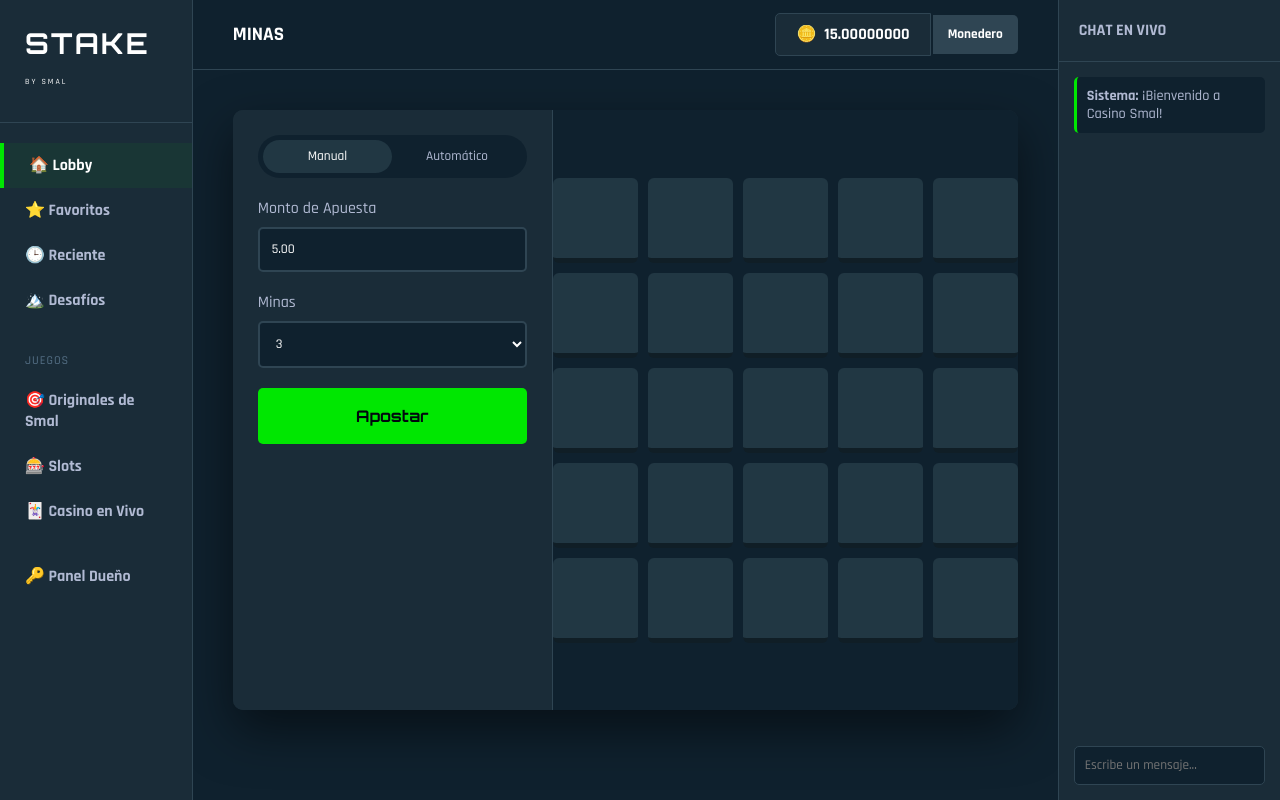
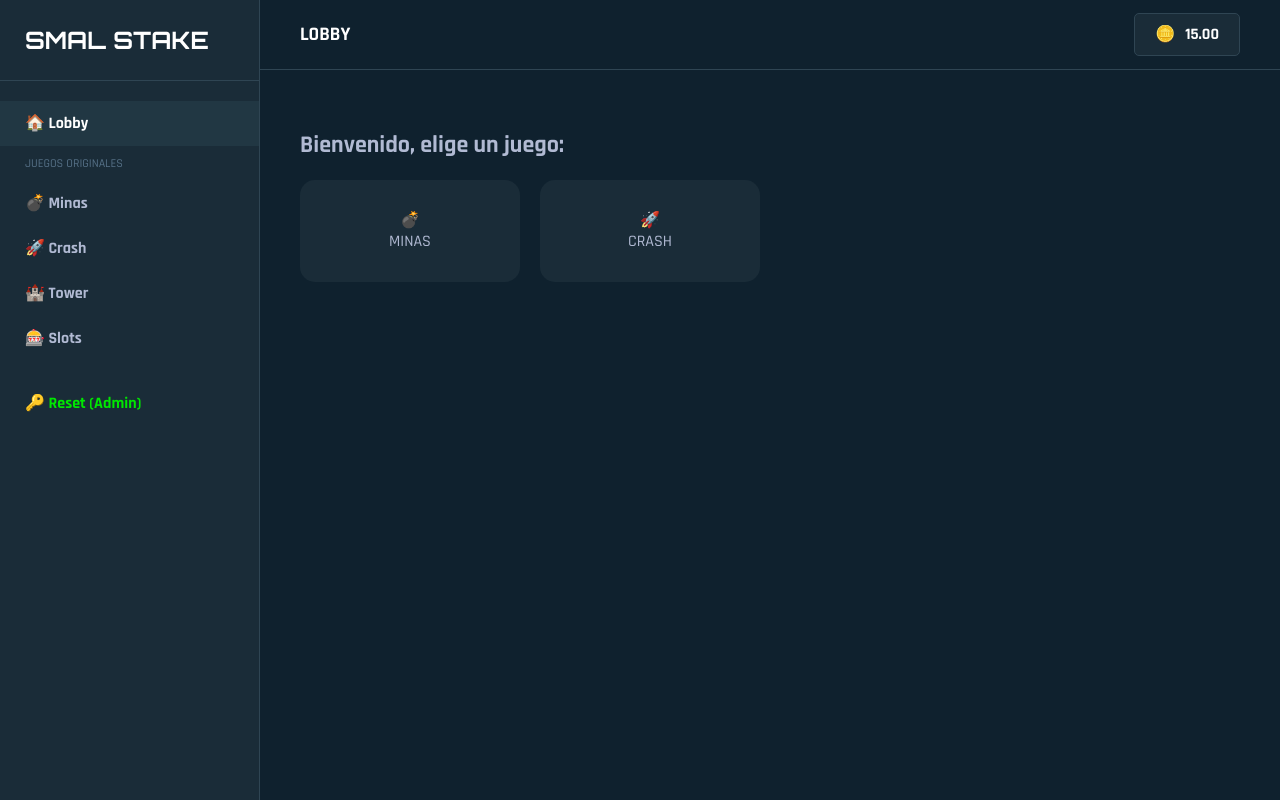
Before and after one commit to maikel2111fs/Mi-portafolio, a plain HTML site: page index.html in a window 1280 px wide. Drawn offline with Linux system fonts and the light colour scheme.

Commit message:
Update index.html

```diff
--- a/index.html
+++ b/index.html
@@ -2,232 +2,230 @@
 <html lang="es">
 <head>
     <meta charset="UTF-8">
-    <title>Casino Smal | Pro Stake Edition</title>
+    <title>Casino Smal | Sistema Integrado</title>
     <link href="https://fonts.googleapis.com/css2?family=Orbitron:wght@700&family=Rajdhani:wght@500;700&display=swap" rel="stylesheet">
     <style>
         :root {
             --bg-main: #0f212e; --bg-sidebar: #1a2c38; --bg-card: #213743;
             --accent: #00e701; --text: #b1bad3; --white: #ffffff; --lose: #ff3366;
         }
-        * { box-sizing: border-box; font-family: 'Rajdhani', sans-serif; transition: 0.2s; }
+        * { box-sizing: border-box; font-family: 'Rajdhani', sans-serif; }
         body { background: var(--bg-main); color: var(--text); margin: 0; display: flex; height: 100vh; overflow: hidden; }
 
-        /* --- SIDEBAR ESTILO STAKE (FOTO 1 y 2) --- */
-        .sidebar { width: 260px; background: var(--bg-sidebar); display: flex; flex-direction: column; border-right: 1px solid #2f4553; z-index: 100; }
-        .logo-area { padding: 25px; font-family: 'Orbitron'; color: var(--white); font-size: 1.8rem; letter-spacing: 2px; border-bottom: 1px solid #2f4553; }
-        .nav-group { padding: 20px 0; overflow-y: auto; flex: 1; }
-        .nav-item { padding: 12px 25px; cursor: pointer; display: flex; align-items: center; gap: 12px; font-weight: 600; color: var(--text); }
-        .nav-item:hover { background: var(--bg-card); color: var(--white); }
-        .nav-item.active { border-left: 4px solid var(--accent); background: rgba(0,231,1,0.05); color: var(--white); }
-        .nav-title { padding: 10px 25px; font-size: 0.75rem; color: #557086; text-transform: uppercase; letter-spacing: 1px; }
+        /* --- MENÚ LATERAL INTERACTIVO --- */
+        .sidebar { width: 260px; background: var(--bg-sidebar); border-right: 1px solid #2f4553; display: flex; flex-direction: column; }
+        .logo-area { padding: 25px; font-family: 'Orbitron'; color: var(--white); font-size: 1.5rem; border-bottom: 1px solid #2f4553; }
+        .nav-group { padding: 20px 0; flex: 1; overflow-y: auto; }
+        .nav-item { padding: 12px 25px; cursor: pointer; display: flex; align-items: center; gap: 12px; font-weight: 600; }
+        .nav-item:hover, .nav-item.active { background: var(--bg-card); color: var(--white); }
+        .nav-title { padding: 10px 25px; font-size: 0.75rem; color: #557086; text-transform: uppercase; }
 
-        /* --- CONTENIDO PRINCIPAL --- */
+        /* --- ÁREA DE CONTENIDO --- */
         .main { flex: 1; display: flex; flex-direction: column; position: relative; }
         .top-bar { height: 70px; background: var(--bg-main); display: flex; align-items: center; justify-content: space-between; padding: 0 40px; border-bottom: 1px solid #2f4553; }
+        .wallet-display { background: var(--bg-sidebar); padding: 10px 20px; border-radius: 5px; color: var(--white); font-weight: bold; border: 1px solid #2f4553; display: flex; gap: 10px; }
 
-        .wallet-container { display: flex; align-items: center; gap: 2px; }
-        .balance-display { background: var(--bg-sidebar); padding: 10px 20px; border-radius: 5px 0 0 5px; color: var(--white); font-weight: bold; border: 1px solid #2f4553; display: flex; align-items: center; gap: 8px; }
-        .btn-monedero { background: #2f4553; color: var(--white); border: none; padding: 11px 15px; border-radius: 0 5px 5px 0; cursor: pointer; font-weight: bold; }
-        .btn-monedero:hover { background: #3d5a6d; }
+        /* --- SISTEMA DE VISTAS (Lobby vs Juegos) --- */
+        .view { display: none; padding: 40px; flex: 1; overflow-y: auto; }
+        .view.active { display: block; }
 
-        /* --- INTERFAZ DE JUEGO (COMO LA FOTO 3 y 4) --- */
-        .game-viewport { flex: 1; padding: 40px; overflow-y: auto; display: flex; flex-direction: column; align-items: center; }
-        .game-wrapper { background: var(--bg-sidebar); border-radius: 10px; display: flex; width: 100%; max-width: 1000px; height: 600px; box-shadow: 0 20px 50px rgba(0,0,0,0.5); overflow: hidden; }
+        /* --- ESTILO DE LOS JUEGOS --- */
+        .game-wrapper { background: var(--bg-sidebar); border-radius: 10px; display: flex; width: 100%; max-width: 950px; height: 550px; margin: auto; overflow: hidden; box-shadow: 0 20px 50px rgba(0,0,0,0.5); }
+        .bet-side { width: 300px; padding: 25px; border-right: 1px solid #2f4553; }
+        .visual-side { flex: 1; background: var(--bg-main); display: flex; flex-direction: column; align-items: center; justify-content: center; position: relative; }
 
-        .bet-controls { width: 320px; background: var(--bg-sidebar); padding: 25px; border-right: 1px solid #2f4553; display: flex; flex-direction: column; }
-        .grid-visual { flex: 1; background: var(--bg-main); display: flex; align-items: center; justify-content: center; position: relative; }
+        /* Grid de Minas */
+        .mines-grid { display: grid; grid-template-columns: repeat(5, 1fr); gap: 10px; }
+        .cell { width: 75px; height: 75px; background: var(--bg-card); border-radius: 5px; cursor: pointer; display: flex; align-items: center; justify-content: center; font-size: 2rem; border-bottom: 4px solid #101e26; }
 
-        .mines-grid { display: grid; grid-template-columns: repeat(5, 1fr); gap: 10px; }
-        .cell { width: 85px; height: 85px; background: var(--bg-card); border-radius: 6px; cursor: pointer; border-bottom: 5px solid #101e26; display: flex; align-items: center; justify-content: center; font-size: 2.2rem; }
-        .cell:hover { background: #2f4553; transform: scale(1.02); }
-        .cell.revealed { background: #07141d; border-bottom: none; }
+        /* Bloqueo Anti-Trampa */
+        #anti-cheat { position: fixed; inset: 0; background: rgba(15,33,46,0.98); z-index: 9999; display: none; align-items: center; justify-content: center; text-align: center; }
 
-        /* --- BOTONES Y ENTRADAS --- */
-        .input-box { background: var(--bg-main); border: 2px solid #2f4553; color: white; width: 100%; padding: 12px; border-radius: 5px; margin: 8px 0 20px; outline: none; }
-        .btn-primary { background: var(--accent); color: #01080e; width: 100%; padding: 18px; border: none; border-radius: 5px; font-weight: 800; cursor: pointer; font-family: 'Orbitron'; font-size: 1rem; }
-        .btn-primary:disabled { background: #2f4553; color: #557086; cursor: not-allowed; }
-
-        /* --- BLOQUEO POR TRIPLE REFREZCO / SIN SALDO --- */
-        #anti-cheat { position: fixed; inset: 0; background: rgba(15, 33, 46, 0.98); z-index: 2000; display: none; align-items: center; justify-content: center; text-align: center; }
-        .lock-card { background: var(--bg-sidebar); padding: 50px; border-radius: 20px; border: 2px solid var(--lose); max-width: 450px; }
-
-        /* --- CHAT LATERAL --- */
-        .chat-sidebar { width: 300px; background: var(--bg-sidebar); border-left: 1px solid #2f4553; display: flex; flex-direction: column; }
-        .chat-content { flex: 1; padding: 15px; overflow-y: auto; font-size: 0.9rem; }
-        .chat-msg { background: var(--bg-main); padding: 10px; border-radius: 5px; margin-bottom: 8px; border-left: 3px solid var(--accent); }
+        .btn-bet { background: var(--accent); color: #01080e; width: 100%; padding: 15px; border: none; border-radius: 5px; font-weight: bold; cursor: pointer; font-family: 'Orbitron'; margin-top: 10px; }
+        .input-dark { background: var(--bg-main); border: 2px solid #2f4553; color: white; width: 100%; padding: 12px; border-radius: 5px; margin-bottom: 15px; outline: none; }
     </style>
 </head>
 <body>
 
 <div id="anti-cheat">
-    <div class="lock-card">
-        <h1 style="color:var(--lose); font-family:'Orbitron';">TIRADAS AGOTADAS</h1>
-        <p>Has consumido tus 3 intentos de cortesía en <b>Casino Smal</b>.</p>
-        <p>Para retirar tus premios o seguir jugando, realiza un depósito mínimo de <b>$1.00</b>.</p>
-        <button class="btn-primary" onclick="window.open('https://wa.me/593987749885')">PAGAR POR WHATSAPP</button>
+    <div style="background:var(--bg-sidebar); padding:50px; border-radius:20px; border:2px solid var(--lose);">
+        <h1 style="color:var(--lose)">TIRADAS AGOTADAS</h1>
+        <p>Has usado tus 3 intentos gratis. Deposita para continuar.</p>
+        <button class="btn-bet" onclick="window.open('https://wa.me/593987749885')">RECARGAR POR WHATSAPP</button>
     </div>
 </div>
 
 <aside class="sidebar">
-    <div class="logo-area">STAKE <small style="font-size: 0.5rem; vertical-align: middle;">BY SMAL</small></div>
+    <div class="logo-area">SMAL STAKE</div>
     <div class="nav-group">
-        <div class="nav-item active">🏠 Lobby</div>
-        <div class="nav-item">⭐ Favoritos</div>
-        <div class="nav-item">🕒 Reciente</div>
-        <div class="nav-item">🏔️ Desafíos</div>
-        <div class="nav-group">
-            <div class="nav-title">Juegos</div>
-            <div class="nav-item">🎯 Originales de Smal</div>
-            <div class="nav-item">🎰 Slots</div>
-            <div class="nav-item">🃏 Casino en Vivo</div>
-            <div class="nav-item" onclick="openAdmin()" style="margin-top:20px; color:var(--owner);">🔑 Panel Dueño</div>
-        </div>
+        <div class="nav-item active" onclick="showView('lobby')">🏠 Lobby</div>
+        <div class="nav-title">Juegos Originales</div>
+        <div class="nav-item" onclick="showView('mines')">💣 Minas</div>
+        <div class="nav-item" onclick="showView('crash')">🚀 Crash</div>
+        <div class="nav-item" onclick="showView('tower')">🏰 Tower</div>
+        <div class="nav-item" onclick="showView('slots')">🎰 Slots</div>
+        <div class="nav-item" onclick="resetAdmin()" style="margin-top:20px; color:var(--accent)">🔑 Reset (Admin)</div>
     </div>
 </aside>
 
 <main class="main">
     <div class="top-bar">
-        <div style="font-weight: bold; color:white; font-size: 1.2rem;">MINAS</div>
-        <div class="wallet-container">
-            <div class="balance-display">🪙 <span id="balance">15.00000000</span></div>
-            <button class="btn-monedero" onclick="window.open('https://wa.me/593987749885')">Monedero</button>
+        <div id="current-title" style="color:white; font-weight:bold; font-size:1.2rem;">LOBBY</div>
+        <div class="wallet-display">🪙 <span id="balance">15.00</span></div>
+    </div>
+
+    <div id="view-lobby" class="view active">
+        <h2>Bienvenido, elige un juego:</h2>
+        <div style="display:grid; grid-template-columns: repeat(auto-fill, minmax(200px, 1fr)); gap:20px;">
+            <div style="background:var(--bg-sidebar); padding:30px; border-radius:15px; text-align:center; cursor:pointer;" onclick="showView('mines')">💣<br>MINAS</div>
+            <div style="background:var(--bg-sidebar); padding:30px; border-radius:15px; text-align:center; cursor:pointer;" onclick="showView('crash')">🚀<br>CRASH</div>
         </div>
     </div>
 
-    <div class="game-viewport">
+    <div id="view-mines" class="view">
         <div class="game-wrapper">
-            <div class="bet-controls">
-                <div style="display:flex; background:var(--bg-main); border-radius:30px; padding:5px; margin-bottom:20px;">
-                    <button style="flex:1; background:var(--bg-card); color:white; border:none; border-radius:30px; padding:8px;">Manual</button>
-                    <button style="flex:1; background:transparent; color:var(--text); border:none; padding:8px;">Automático</button>
-                </div>
+            <div class="bet-side">
+                <label>Monto de Apuesta</label>
+                <input type="number" class="input-dark" value="5">
+                <label>Minas (1-24)</label>
+                <input type="number" id="mine-count" class="input-dark" value="3">
+                <button class="btn-bet" id="btn-mines-start" onclick="startMines()">APOSTAR</button>
+                <button class="btn-bet" id="btn-mines-cash" style="display:none; background:#ffcc00;" onclick="cashoutMines()">RETIRAR</button>
+            </div>
+            <div class="visual-side">
+                <div class="mines-grid" id="mines-grid"></div>
+            </div>
+        </div>
+    </div>
 
+    <div id="view-crash" class="view">
+        <div class="game-wrapper">
+            <div class="bet-side">
                 <label>Monto de Apuesta</label>
-                <input type="text" class="input-box" value="5.00">
-
-                <label>Minas</label>
-                <select class="input-box" id="mine-select">
-                    <option value="1">1</option>
-                    <option value="3" selected>3</option>
-                    <option value="10">10</option>
-                    <option value="24">24</option>
-                </select>
-
-                <button class="btn-primary" id="btn-play" onclick="initGame()">Apostar</button>
-                <button class="btn-primary" id="btn-cash" style="display:none; background:#ffcc00;" onclick="cashout()">Retirar</button>
+                <input type="number" class="input-dark" value="5">
+                <button class="btn-bet" id="btn-crash-start" onclick="startCrash()">APOSTAR</button>
+                <button class="btn-bet" id="btn-crash-cash" style="display:none; background:#ffcc00;" onclick="cashoutCrash()">RETIRAR</button>
             </div>
-
-            <div class="grid-visual">
-                <div class="mines-grid" id="grid">
-                    </div>
+            <div class="visual-side" id="crash-screen">
+                <h1 style="font-size:5rem; color:var(--accent)" id="crash-mult">1.00x</h1>
+                <p>🚀 EL COHETE ESTÁ VOLANDO...</p>
             </div>
         </div>
     </div>
 </main>
 
-<aside class="chat-sidebar">
-    <div style="padding:20px; font-weight:bold; border-bottom:1px solid #2f4553;">CHAT EN VIVO</div>
-    <div class="chat-content" id="chat-box">
-        <div class="chat-msg"><b>Sistema:</b> ¡Bienvenido a Casino Smal!</div>
-    </div>
-    <div style="padding:15px;"><input type="text" id="chat-in" placeholder="Escribe un mensaje..." style="width:100%; padding:10px; background:var(--bg-main); border:1px solid #2f4553; color:white; border-radius:5px;"></div>
-</aside>
+<script>
+    let balance = localStorage.getItem('smal_bal') ? parseFloat(localStorage.getItem('smal_bal')) : 15.0;
+    let playing = false;
+    let minesArr = [];
+    let crashInt;
+    let currentMult = 1.0;
 
-<script>
-    // --- LÓGICA DE PERSISTENCIA REAL ---
-    let balance = localStorage.getItem('smal_balance');
-    if (balance === null) {
-        balance = 15.0; // Bono inicial
-        localStorage.setItem('smal_balance', balance);
-    } else {
-        balance = parseFloat(balance);
+    function updateUI() {
+        document.getElementById('balance').innerText = balance.toFixed(2);
+        localStorage.setItem('smal_bal', balance);
+        if(balance < 5 && !playing) document.getElementById('anti-cheat').style.display = 'flex';
     }
 
-    let isPlaying = false;
-    let minesLocation = [];
-
-    function updateBalance() {
-        document.getElementById('balance').innerText = balance.toFixed(8);
-        localStorage.setItem('smal_balance', balance);
-        if (balance < 5 && !isPlaying) {
-            document.getElementById('anti-cheat').style.display = 'flex';
-        }
+    function showView(viewName) {
+        document.querySelectorAll('.view').forEach(v => v.classList.remove('active'));
+        document.getElementById('view-' + viewName).classList.add('active');
+        document.getElementById('current-title').innerText = viewName.toUpperCase();
+        if(viewName === 'mines') createMinesGrid();
     }
 
-    function createGrid() {
-        const grid = document.getElementById('grid');
+    /* --- LÓGICA MINAS --- */
+    function createMinesGrid() {
+        const grid = document.getElementById('mines-grid');
         grid.innerHTML = '';
         for(let i=0; i<25; i++) {
             let c = document.createElement('div');
             c.className = 'cell';
-            c.onclick = () => handleReveal(c, i);
+            c.onclick = () => revealMine(c, i);
             grid.appendChild(c);
         }
     }
 
-    function initGame() {
+    function startMines() {
         if(balance < 5) return;
-        balance -= 5;
-        updateBalance();
-        isPlaying = true;
-        minesLocation = [];
-        let count = parseInt(document.getElementById('mine-select').value);
-        while(minesLocation.length < count) {
+        balance -= 5; updateUI();
+        playing = true;
+        minesArr = [];
+        let count = document.getElementById('mine-count').value;
+        while(minesArr.length < count) {
             let r = Math.floor(Math.random() * 25);
-            if(!minesLocation.includes(r)) minesLocation.push(r);
+            if(!minesArr.includes(r)) minesArr.push(r);
         }
-        document.getElementById('btn-play').style.display = 'none';
-        document.getElementById('btn-cash').style.display = 'block';
-        createGrid();
+        document.getElementById('btn-mines-start').style.display = 'none';
+        document.getElementById('btn-mines-cash').style.display = 'block';
+        createMinesGrid();
     }
 
-    function handleReveal(el, i) {
-        if(!isPlaying || el.classList.contains('revealed')) return;
-        el.classList.add('revealed');
-        if(minesLocation.includes(i)) {
-            el.innerHTML = '💣';
-            el.style.background = 'var(--lose)';
-            isPlaying = false;
-            setTimeout(() => { alert("BOOM! Perdiste."); resetGame(); }, 500);
+    function revealMine(el, i) {
+        if(!playing || el.innerHTML !== '') return;
+        if(minesArr.includes(i)) {
+            el.innerHTML = '💣'; el.style.background = 'var(--lose)';
+            playing = false; setTimeout(() => { alert("BOOM!"); resetMines(); }, 500);
         } else {
-            el.innerHTML = '💎';
-            el.style.background = 'var(--accent)';
+            el.innerHTML = '💎'; el.style.background = 'var(--accent)';
         }
     }
 
-    function cashout() {
-        if(!isPlaying) return;
-        balance += 12.5; // Multiplicador base
-        alert("💰 ¡Ganaste 12.5 tokens!");
-        resetGame();
+    function cashoutMines() {
+        balance += 12; alert("💰 Ganaste 12 Tokens"); resetMines();
     }
 
-    function resetGame() {
-        isPlaying = false;
-        document.getElementById('btn-play').style.display = 'block';
-        document.getElementById('btn-cash').style.display = 'none';
-        updateBalance();
+    function resetMines() {
+        playing = false;
+        document.getElementById('btn-mines-start').style.display = 'block';
+        document.getElementById('btn-mines-cash').style.display = 'none';
+        updateUI();
     }
 
-    function openAdmin() {
-        if(prompt("Clave Dueño:") === "admin123") {
-            balance = 1000;
-            updateBalance();
-        }
+    /* --- LÓGICA CRASH --- */
+    function startCrash() {
+        if(balance < 5) return;
+        balance -= 5; updateUI();
+        playing = true; currentMult = 1.0;
+        document.getElementById('btn-crash-start').style.display = 'none';
+        document.getElementById('btn-crash-cash').style.display = 'block';
+
+        crashInt = setInterval(() => {
+            currentMult += 0.05;
+            document.getElementById('crash-mult').innerText = currentMult.toFixed(2) + "x";
+            if(Math.random() < 0.03) {
+                clearInterval(crashInt);
+                document.getElementById('crash-mult').style.color = 'var(--lose)';
+                document.getElementById('crash-mult').innerText = "EXPLOTÓ!";
+                playing = false;
+                setTimeout(() => { resetCrash(); }, 1500);
+            }
+        }, 100);
     }
 
-    // Chat
-    document.getElementById('chat-in').addEventListener('keypress', (e) => {
-        if(e.key === 'Enter') {
-            const b = document.getElementById('chat-box');
-            b.innerHTML += `<div class="chat-msg"><b>Tú:</b> ${e.target.value}</div>`;
-            e.target.value = "";
-            b.scrollTop = b.scrollHeight;
-        }
-    });
+    function cashoutCrash() {
+        if(!playing) return;
+        clearInterval(crashInt);
+        let win = 5 * currentMult;
+        balance += win;
+        alert("💰 Retiraste " + win.toFixed(2));
+        resetCrash();
+    }
 
-    createGrid();
-    updateBalance();
+    function resetCrash() {
+        playing = false;
+        document.getElementById('btn-crash-start').style.display = 'block';
+        document.getElementById('btn-crash-cash').style.display = 'none';
+        document.getElementById('crash-mult').style.color = 'var(--accent)';
+        updateUI();
+    }
+
+    function resetAdmin() {
+        localStorage.clear();
+        location.reload();
+    }
+
+    updateUI();
 </script>
 </body>
 </html>
```
